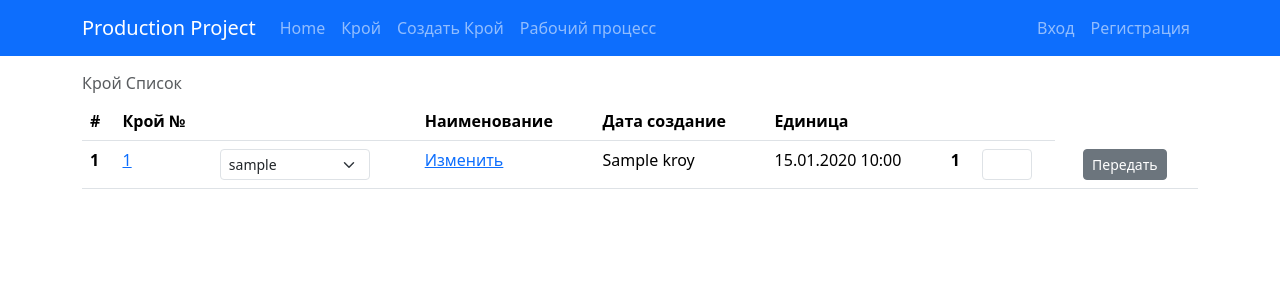
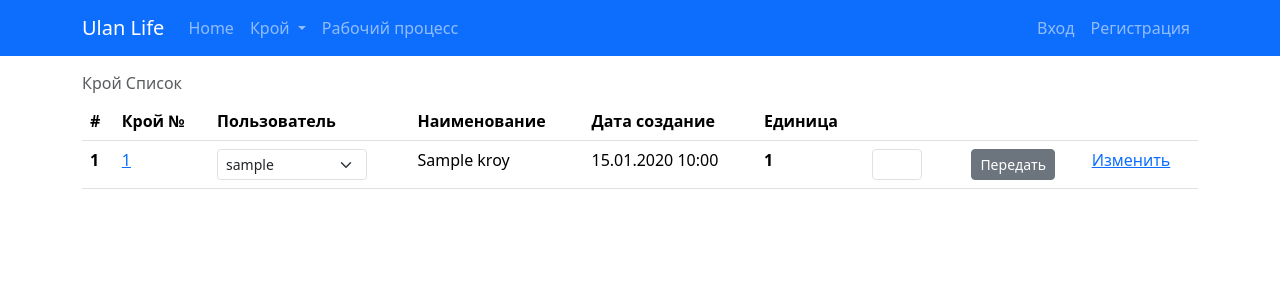
Before and after one commit to nurlanek/ulanlif, a Django app: page /kroy/ in a window 1280 px wide. Shown: the top 300 px of the page. Run offline with Django 4.2, Linux system fonts and the light colour scheme; a user stored in the database is signed in; tables that the repository leaves empty hold one stand-in row (values such as "Sample post"); parts of the project's set-up code (start-up, migrations or seed data) failed here and were passed over; some libraries are stand-ins or nearby versions.

Commit message:
navbar update

```diff
--- a/ulan/main/templates/main/kroy/kroy_detail_view.html
+++ b/ulan/main/templates/main/kroy/kroy_detail_view.html
@@ -9,7 +9,7 @@
 
 {% block content %}
 <div class="container">
-{% include 'main/kroy/_nav_kroy.html' %}
+
 <br>
 <button onclick="printTable()">Распечатать</button>
 
@@ -29,7 +29,7 @@
         <th scope="col">Размер</th>
         <th scope="col">Рост</th>
         <th scope="col">Штук</th>
-        <th scope="col">Действия</th> <!-- Yeni sütun eklendi -->
+        <th scope="col">Действия</th>
     </tr>
 </thead>
 
@@ -52,7 +52,7 @@
                         </option>
                         {% endfor %}
                     </select>
-                    <button type="submit" class="btn btn-primary btn-sm">Передать</button>
+                    <button type="submit" class="btn btn-secondary btn-sm">Передать</button>
                 </div>
             </form>
         </td>
--- a/ulan/main/templates/main/kroy/kroy_list.html
+++ b/ulan/main/templates/main/kroy/kroy_list.html
@@ -18,10 +18,12 @@
         <tr>
             <th scope="col">#</th>
             <th scope="col">Крой №</th>
-            <th></th>
+            <th scope="col">Пользователь</th>
             <th scope="col">Наименование</th>
             <th scope="col">Дата создание</th>
             <th scope="col">Единица</th>
+            <th></th>
+            <th></th>
             <th></th>
             <th></th>
         </tr>
@@ -42,7 +44,7 @@
         {% endfor %}
                         </select>
                         </td>
-                <td><a href="{% url 'kroy-update' kroy.pk %}">Изменить</a></td>
+
                 <td>{{ kroy.name|slice:":20" }}</td>
                 <td>{{ kroy.created|date:"d.m.Y H:i" }}</td>
                 <td><b>{{ kroy.edinitsa }}</b></td>
@@ -50,6 +52,7 @@
                 <td>
                 </td>
                 <td><button type="submit" class="btn btn-secondary btn-sm"  >Передать</button></td>
+                <td><a href="{% url 'kroy-update' kroy.pk %}">Изменить</a></td>
             </tr>
         </form>
 
--- a/ulan/templates/partials/_navbar.html
+++ b/ulan/templates/partials/_navbar.html
@@ -1,7 +1,7 @@
 
 <nav class="navbar navbar-dark bg-primary navbar-expand-lg">
     <div class="container">
-        <a class="navbar-brand" href="{% url 'home' %}">Production Project</a>
+        <a class="navbar-brand" href="{% url 'home' %}">Ulan Life</a>
         <button class="navbar-toggler" type="button" data-bs-toggle="collapse" data-bs-target="#navbar">
             <span class="navbar-toggler-icon"></span>
         </button>
@@ -11,12 +11,21 @@
             <li class="nav-item">
                 <a class="nav-link" href="{% url 'home' %}">Home</a>
             </li>
-            <li class="nav-item">
-                <a class="nav-link" href="{% url 'kroy-list' %}">Крой</a>
-            </li>
-            <li class="nav-item">
-                <a class="nav-link" href="{% url 'kroy-create' %}">Создать Крой</a>
-            </li>
+
+           <li class="nav-item dropdown">
+    <div class="dropdown">
+        <a class="nav-link dropdown-toggle" href="#" id="navbarDropdown" role="button" data-bs-toggle="dropdown" aria-haspopup="true" aria-expanded="false">
+            Крой
+        </a>
+        <ul class="dropdown-menu" aria-labelledby="navbarDropdown">
+            <li><a class="dropdown-item" href="{% url 'kroy-list' %}">Крой список</a></li>
+            <li><a class="dropdown-item" href="{% url 'kroy-create' %}">Создать крой</a></li>
+            <li><a class="dropdown-item" href="{% url 'kroy-detail-create' %}">Создать крой деталь</a></li>
+
+        </ul>
+    </div>
+</li>
+
             <li class="nav-item">
                 <a class="nav-link" href="{% url 'masterdata_list' %}">Рабочий процесс</a>
             </li>
```
